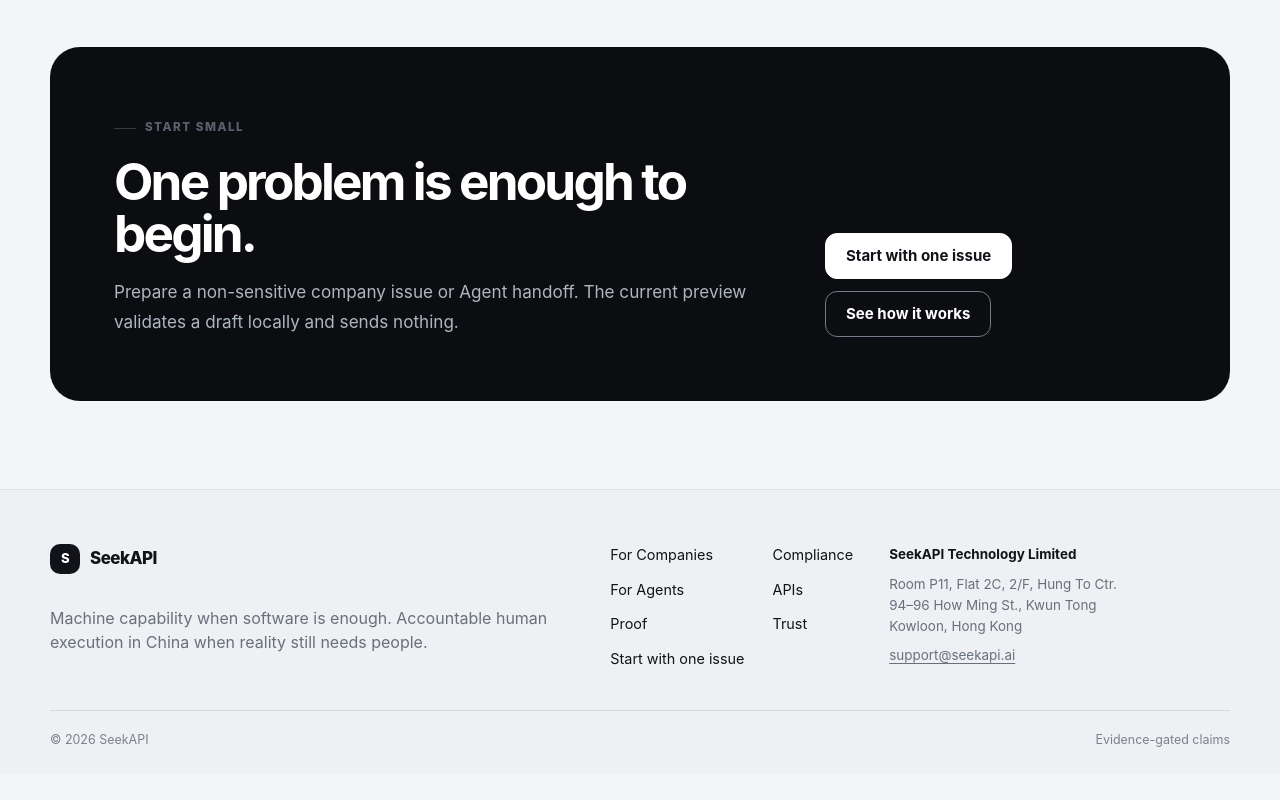
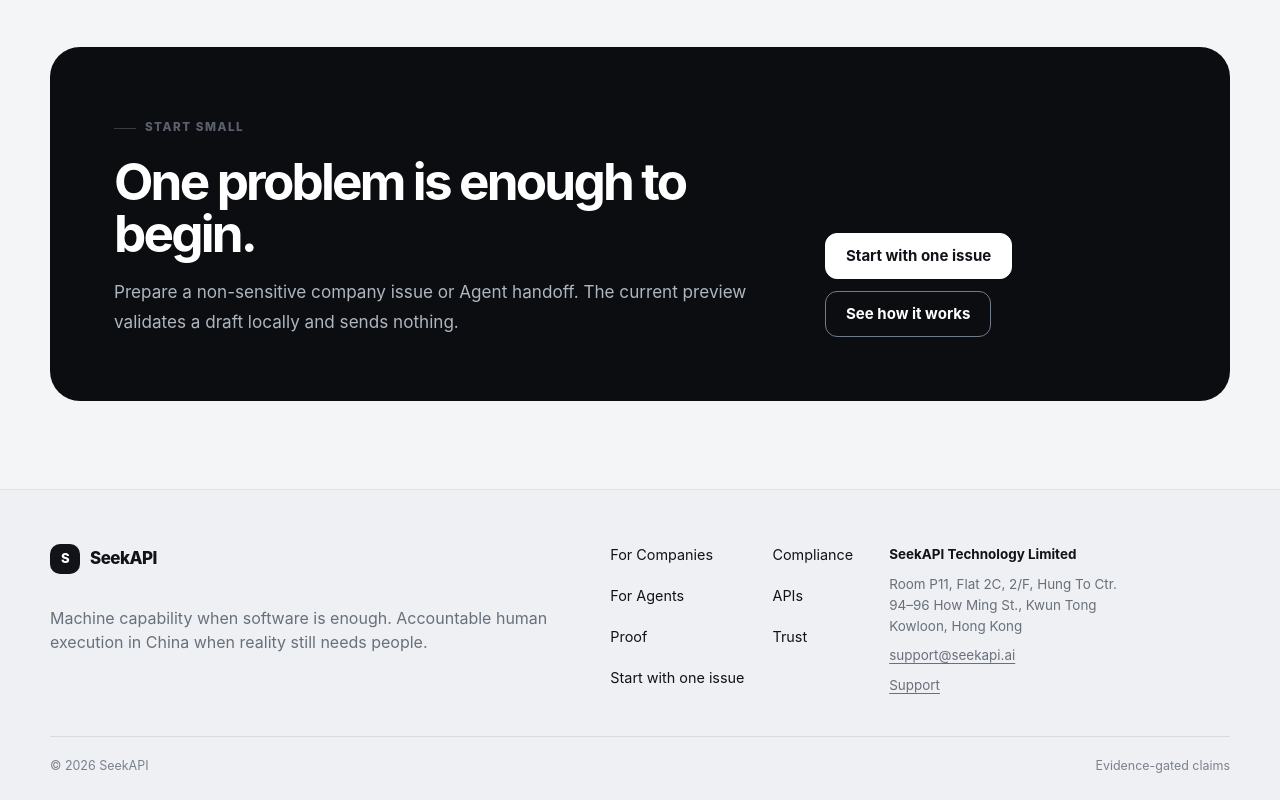
Before and after one commit to kiddhu/seekapi-public, a Next.js app: page / in a window 1280 px wide. Shown: the part 4555-5355 px from the top of the page. Before the commit the page ends 5329 px from the top, so only its background shows below. Built offline with nearby package versions, Linux system fonts and the light colour scheme.

Commit message:
feat(csc): align components/site.tsx with evidence copy

```diff
--- a/components/site.tsx
+++ b/components/site.tsx
@@ -50,7 +50,7 @@ export function Footer({ locale = 'en' }: { locale?: SiteLocale }) {
       <div className="container footer-grid">
         <div><div className="brand footer-brand"><span className="brand-mark" aria-hidden="true">S</span><span>SeekAPI</span></div><p className="muted footer-copy">{ui.footer}</p></div>
         <div className="footer-links">{ui.items.map(item=><Link href={item.href} key={item.href}>{item.label}</Link>)}<Link href={startHref}>{ui.start}</Link></div>
-        <address className="footer-legal"><strong>SeekAPI Technology Limited</strong><span>Room P11, Flat 2C, 2/F, Hung To Ctr.<br/>94–96 How Ming St., Kwun Tong<br/>Kowloon, Hong Kong</span><a href="mailto:support@seekapi.ai">support@seekapi.ai</a></address>
+        <address className="footer-legal"><strong>SeekAPI Technology Limited</strong><span>Room P11, Flat 2C, 2/F, Hung To Ctr.<br/>94–96 How Ming St., Kwun Tong<br/>Kowloon, Hong Kong</span><a href="mailto:support@seekapi.ai">support@seekapi.ai</a><Link href="/support">Support</Link></address>
       </div>
       <div className="container footer-bottom"><span>© 2026 SeekAPI</span><span>{ui.evidence}</span></div>
     </footer>
```
